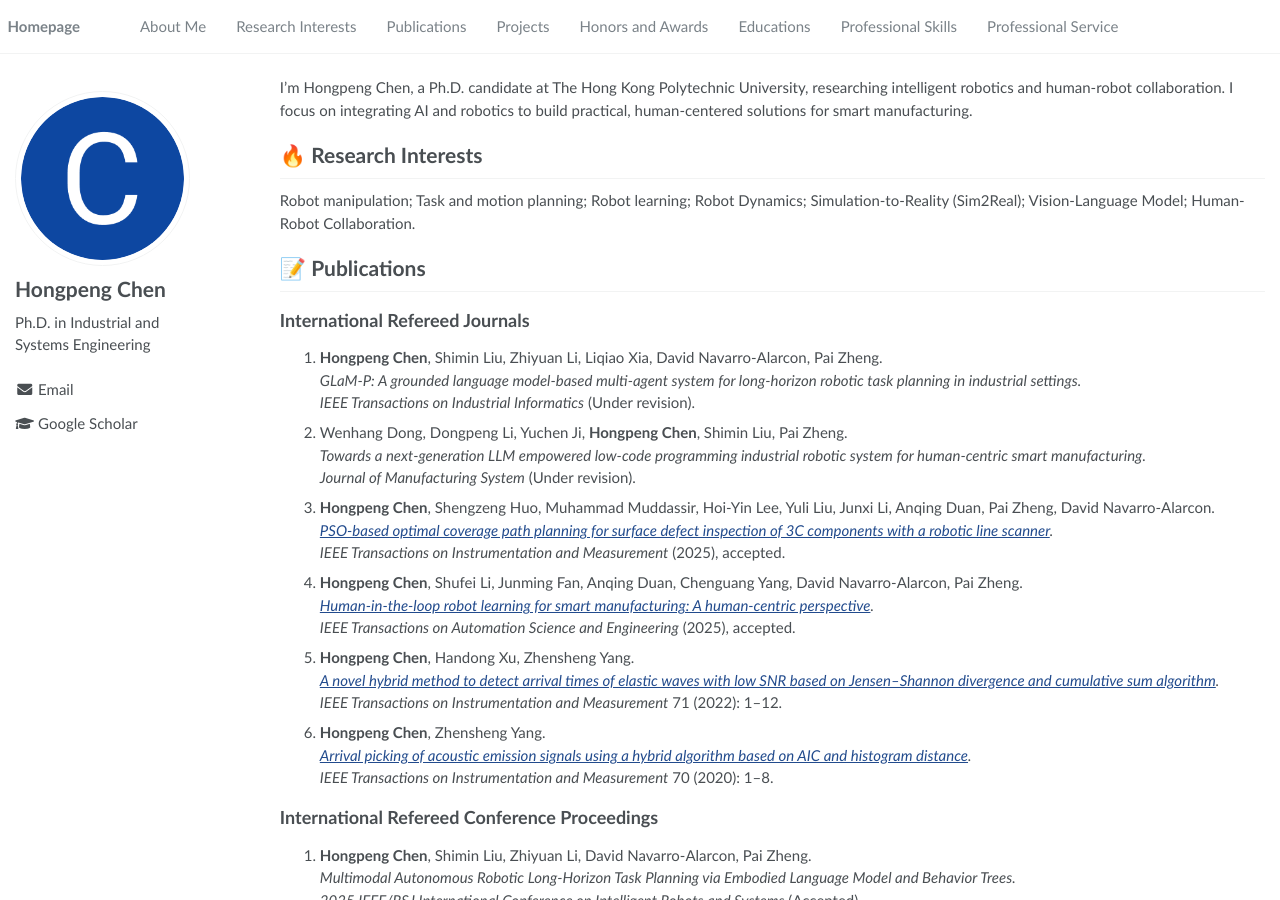
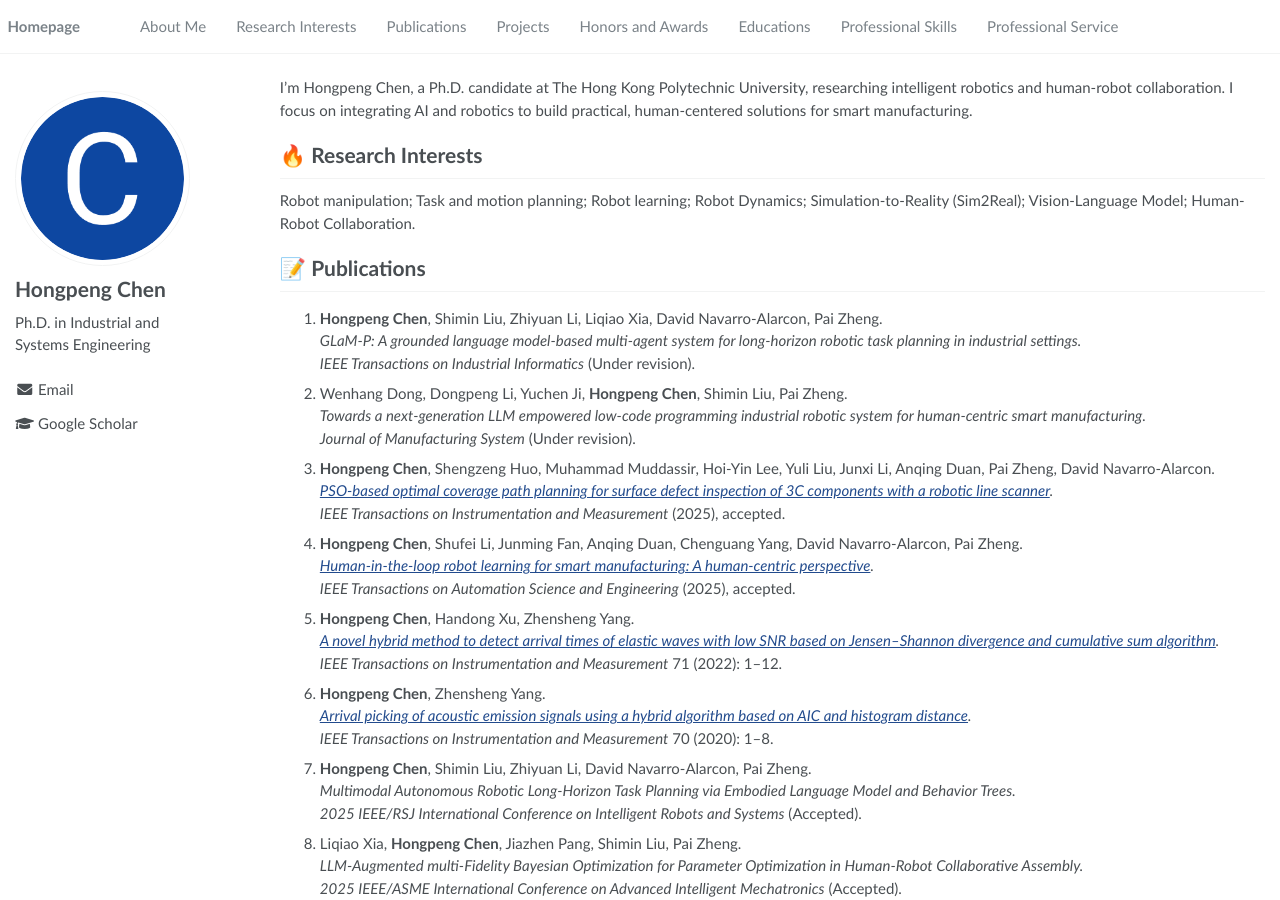
Before and after one commit to hongpeng-chen/chen-hongpeng.github.io, a Jekyll site: the page built from _pages/about.md, in a window 1280 px wide and 900 px high. Built offline with Jekyll 4.4.1, drawn with Linux system fonts in a browser that asks for light colours.

Commit message:
removed title

```diff
--- a/_pages/about.md
+++ b/_pages/about.md
@@ -24,7 +24,6 @@ Robot manipulation; Task and motion planning; Robot learning; Robot Dynamics; Si
 
 # 📝 Publications
 
-## International Refereed Journals
 1. **Hongpeng Chen**, Shimin Liu, Zhiyuan Li, Liqiao Xia, David Navarro-Alarcon, Pai Zheng.
    *GLaM-P: A grounded language model-based multi-agent system for long-horizon robotic task planning in industrial settings.*
    _IEEE Transactions on Industrial Informatics_ (Under revision).
@@ -49,17 +48,15 @@ Robot manipulation; Task and motion planning; Robot learning; Robot Dynamics; Si
    *<a href="https://scholar.google.com/citations?view_op=view_citation&hl=zh-TW&user=Zn4ROH4AAAAJ&citation_for_view=Zn4ROH4AAAAJ:u5HHmVD_uO8C" target="_blank">Arrival picking of acoustic emission signals using a hybrid algorithm based on AIC and histogram distance</a>.*
    _IEEE Transactions on Instrumentation and Measurement_ 70 (2020): 1–8. <span class='show_paper_citations' data='Zn4ROH4AAAAJ:u5HHmVD_uO8C'></span>
 
-## International Refereed Conference Proceedings
-
-1. **Hongpeng Chen**, Shimin Liu, Zhiyuan Li, David Navarro-Alarcon, Pai Zheng.
+7. **Hongpeng Chen**, Shimin Liu, Zhiyuan Li, David Navarro-Alarcon, Pai Zheng.
    *Multimodal Autonomous Robotic Long-Horizon Task Planning via Embodied Language Model and Behavior Trees.*
    _2025 IEEE/RSJ International Conference on Intelligent Robots and Systems_ (Accepted).
 
-2. Liqiao Xia, **Hongpeng Chen**, Jiazhen Pang, Shimin Liu, Pai Zheng.
+8. Liqiao Xia, **Hongpeng Chen**, Jiazhen Pang, Shimin Liu, Pai Zheng.
    *LLM-Augmented multi-Fidelity Bayesian Optimization for Parameter Optimization in Human-Robot Collaborative Assembly.*
    _2025 IEEE/ASME International Conference on Advanced Intelligent Mechatronics_ (Accepted).
 
-3. Junxi Li, Biao Ma, Tian Hao, Shouwen Wang, **Hongpeng Chen**, Henry Chu.
+9. Junxi Li, Biao Ma, Tian Hao, Shouwen Wang, **Hongpeng Chen**, Henry Chu.
    *Semantic Particle Filter Based Graph Matching for Real-Time Global Localization in Large Scale Indoor Environments.*
    _2026 IEEE International Conference on Robotics & Automation_ (Submitted).
 
```
